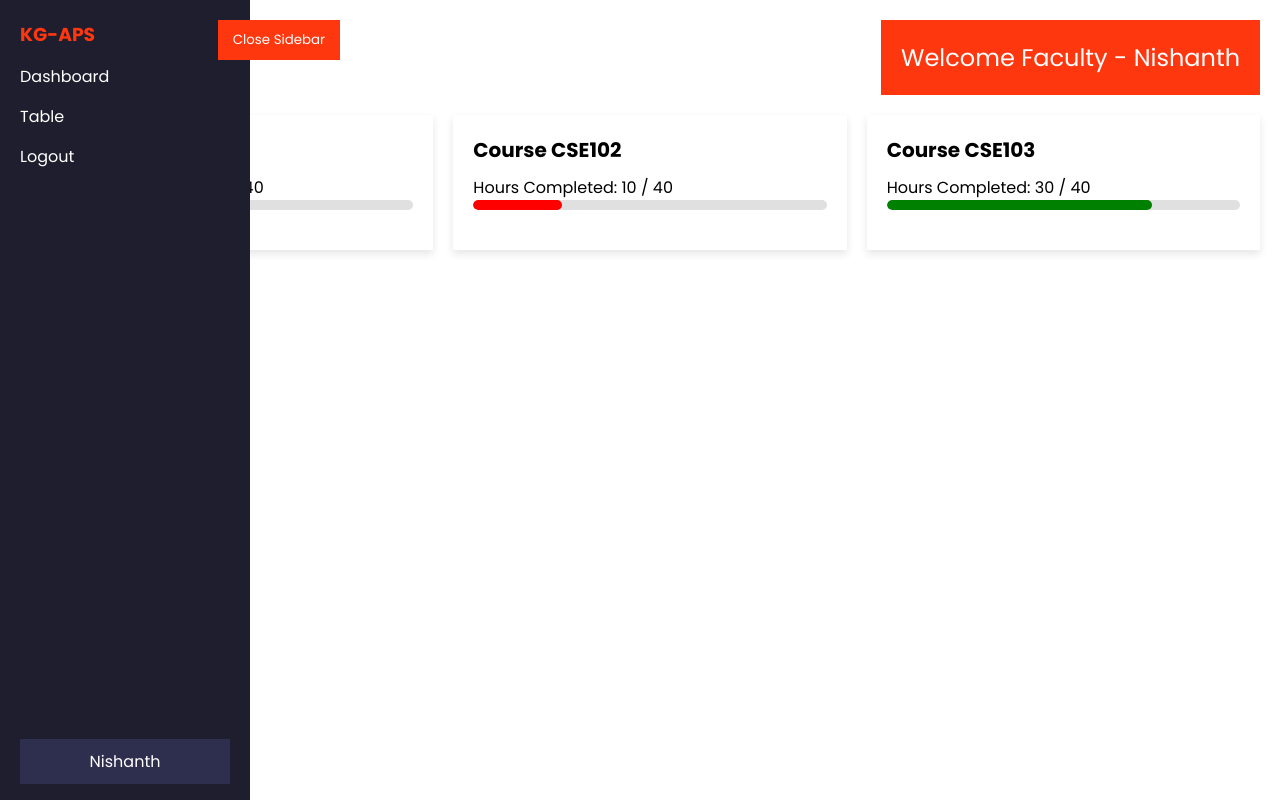
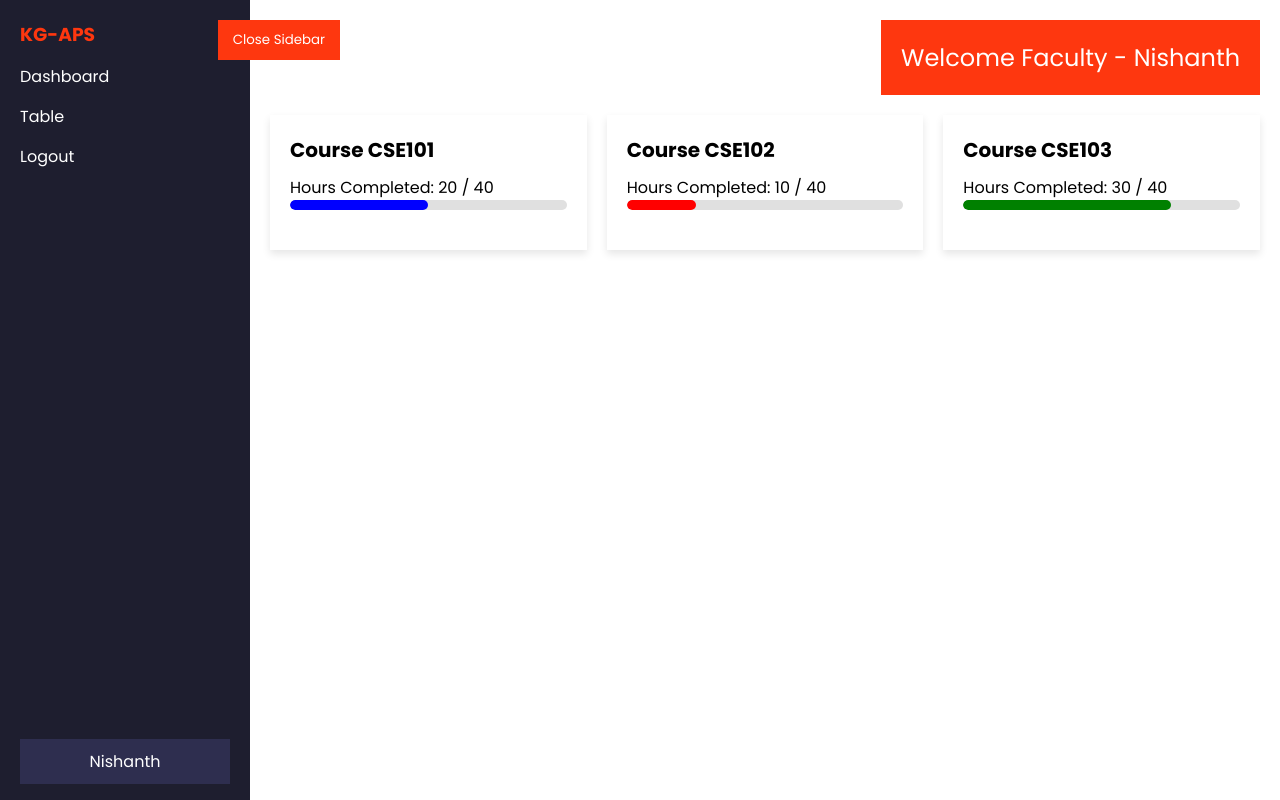
Before and after one commit to Kite-IPS/KGAPS, a React (Vite) app in the folder KG-APS/: page /facultysidebar in a window 1280 px wide. Built offline with nearby package versions, Linux system fonts and the light colour scheme.

Commit message:
Left and Right comp alignment fixed

```diff
--- a/KG-APS/src/pages/FacultysidebarComponent/Facultysidebar.css
+++ b/KG-APS/src/pages/FacultysidebarComponent/Facultysidebar.css
@@ -181,6 +181,18 @@
   border-radius: 5px;
 }
 
+@media (min-width: 700px) {
+  .faculty-sidebar-right-content.sidebar-closed {
+    margin-left: 0;
+    width: calc(100% - 0);
+  }
+
+  .faculty-sidebar-right-content.sidebar-open {
+    margin-left: 250px;
+    width: calc(100% - 250px);
+  }
+}
+
 /* Responsive Design */
 @media (max-width: 1024px) {
   .faculty-sidebar-card-container {
```
